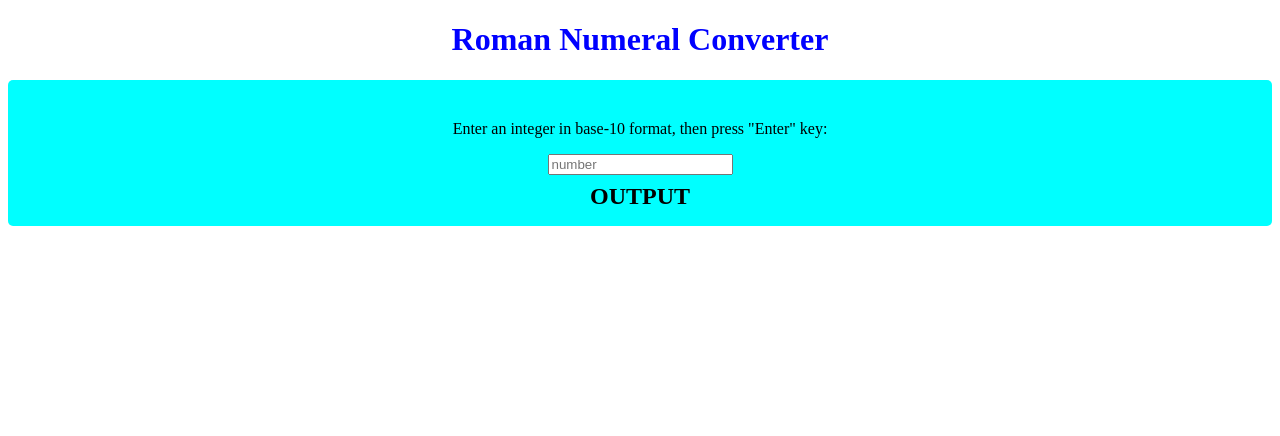
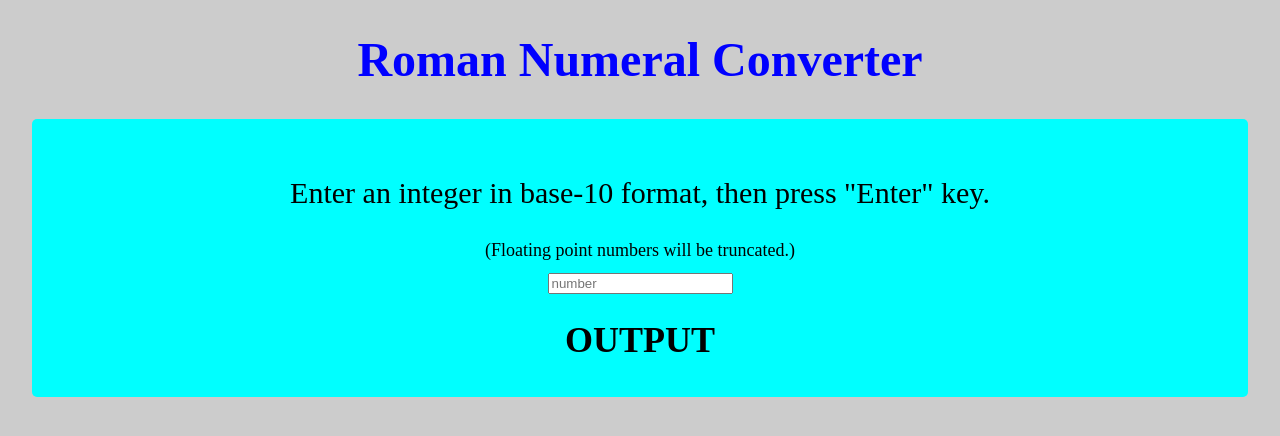
Before and after one commit to nickdloucks/Roman-Numeral-project, a website with bundled scripts: page index.html in a window 1280 px wide. Built offline with nearby package versions, Linux system fonts and the light colour scheme.

Commit message:
explain truncation, update color, margins

```diff
--- a/index.html
+++ b/index.html
@@ -15,7 +15,8 @@
     <main>
         <div class="rom-conv">
             <div class="input-box">
-                <p>Enter an integer in base-10 format, then press "Enter" key:</p>
+                <p>Enter an integer in base-10 format, then press "Enter" key.</p>
+                <aside>(Floating point numbers will be truncated.)</aside>
                 <input type="number" min="1" step="1"
                     id="num-in" value=""
                     placeholder="number"
--- a/src/roman-numeral-converter.css
+++ b/src/roman-numeral-converter.css
@@ -1,25 +1,29 @@
+html{
+    font-size: 24px;
+    background-color: #cccccc;
+}
 header{
     color: blue;
     margin: 1em;
-    margin: auto;
     text-align: center;
 }
 .rom-conv{
     background-color:aqua;
     margin: 1em;
-    margin: auto;
-    padding: 1em;
+    padding: 0.5em;
     border-radius: 5px;
 }
 .input-box{
     margin: 1.5em;
     margin-bottom: .5em;
     text-align: center;
+    font-size: 1.25em;
+}
+aside{
+    font-size: 0.75rem;
 }
 #roman-out{
     text-transform: uppercase;
-    margin: auto;
+    margin: 1rem;
     text-align: center;
 }
-/* find a solution to changing styles that
-doesn't involve disabling the browser's cache*/
```
